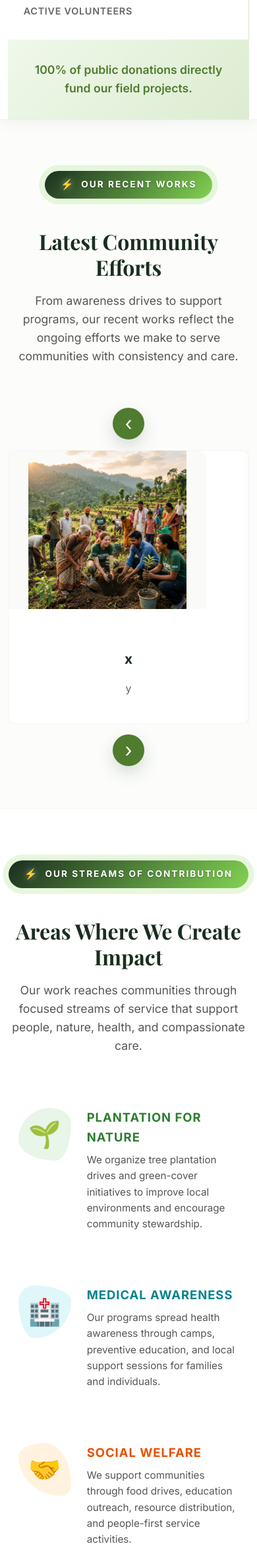
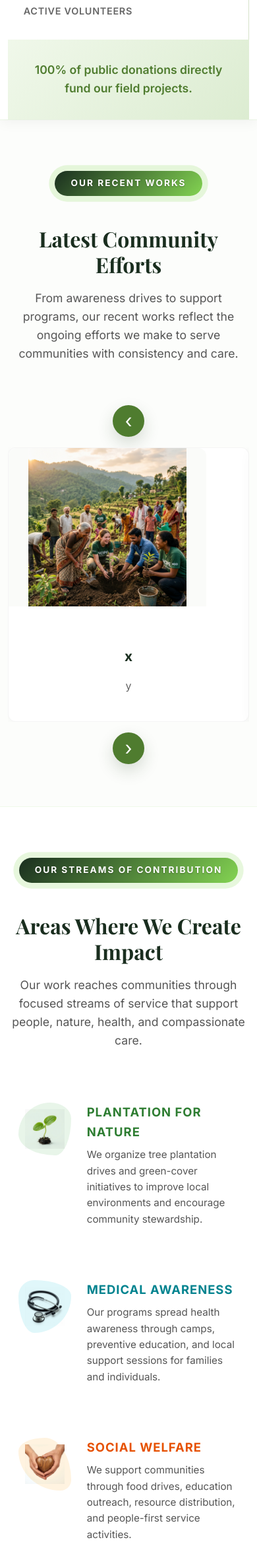
Before and after one commit to BShivaji/GoodHeartFoundation, a Flask app: page / in a window 390 px wide; the page is wider, and only the part inside the window is pictured. Shown: the part 1242-3585 px from the top of that part at 66% size. Run offline with Flask 3, Linux system fonts and the light colour scheme; data comes from the database, SQL or seed files in the repository; some libraries are stand-ins or nearby versions.

Commit message:
feat: implement homepage UI with responsive base template, footer, and impact section components.

```diff
--- a/static/css/style.css
+++ b/static/css/style.css
@@ -576,7 +576,6 @@ textarea {
 .section-premium__eyebrow {
     display: inline-flex;
     align-items: center;
-    gap: 0.6rem;
     color: #fff;
     background: linear-gradient(135deg, #1a2e1f 0%, #83d352 100%);
     padding: 0.5rem 1.5rem;
@@ -589,12 +588,6 @@ textarea {
     box-shadow: 0 4px 15px rgba(131, 211, 82, 0.4);
     animation: pulseHook 2s infinite;
     text-shadow: 0 1px 2px rgba(0,0,0,0.3);
-}
-
-.section-premium__eyebrow::before {
-    content: "⚡";
-    font-size: 1rem;
-    filter: drop-shadow(0 0 5px rgba(255,255,255,0.5));
 }
 
 .section-premium__title {
@@ -1336,8 +1329,15 @@ textarea {
     display: flex;
     align-items: center;
     justify-content: center;
-    font-size: 2.5rem;
     transition: all 0.4s ease;
+}
+
+.playful-icon {
+    width: 60px;
+    height: 60px;
+    object-fit: contain;
+    mix-blend-mode: multiply; /* Magically removes the white background on light blobs */
+    transition: transform 0.4s ease;
 }
 
 .playful-impact-card:hover .playful-impact-card__icon-wrap {
--- a/templates/base.html
+++ b/templates/base.html
@@ -5,8 +5,8 @@
     <meta name="viewport" content="width=device-width, initial-scale=1.0">
     <title>{% block title %}Good Heart Foundation{% endblock %}</title>
     <meta name="description" content="{% block meta_description %}Good Heart Foundation supports communities through volunteers, events, and fundraising programs.{% endblock %}">
-    <link rel="stylesheet" href="{{ url_for('static', filename='css/style.css') }}?v=12">
-    <link rel="stylesheet" href="{{ url_for('static', filename='css/transition.css') }}?v=12">
+    <link rel="stylesheet" href="{{ url_for('static', filename='css/style.css') }}?v=15">
+    <link rel="stylesheet" href="{{ url_for('static', filename='css/transition.css') }}?v=15">
     <style>
         .card.flash-message {
             margin-bottom: 0.75rem;
--- a/templates/user/footer.html
+++ b/templates/user/footer.html
@@ -2,7 +2,7 @@
     <div class="container footer-grid-compact">
         <div class="footer-brand" style="display: flex; flex-direction: column; align-items: flex-start; gap: 1.2rem; margin-bottom: 1.25rem;">
             <div class="footer-brand__header" style="display: flex; align-items: center; gap: 1rem;">
-                <img src="{{ url_for('static', filename='images/logo/logo.png') }}" alt="Good Heart Foundation Logo" class="footer-logo">
+                <img src="{{ url_for('static', filename='images/logo/logo.png') }}" alt="Good Heart Foundation Logo" class="footer-logo" style="width: 60px; height: 60px; object-fit: contain; clip-path: circle(48%);">
                 <h3 class="footer-org-name" style="margin: 0; line-height: 1.2;">Good Heart Foundation</h3>
             </div>
             <p class="footer-mission" style="margin: 0;">Dedicated to creating meaningful change through community-driven environmental and social initiatives.</p>
--- a/templates/user/index.html
+++ b/templates/user/index.html
@@ -81,7 +81,7 @@
             <!-- Item 1 -->
             <div class="playful-impact-card" style="--theme-color: #2e7d32; --blob-color: #e8f5e9; --blob-radius: 60% 40% 30% 70% / 60% 30% 70% 40%;">
                 <div class="playful-impact-card__icon-wrap">
-                    <span class="playful-impact-card__emoji">🌱</span>
+                    <img src="{{ url_for('static', filename='images/icons/nature.png') }}" alt="Plantation" class="playful-icon">
                 </div>
                 <div class="playful-impact-card__content">
                     <h3>PLANTATION FOR NATURE</h3>
@@ -92,7 +92,7 @@
             <!-- Item 2 -->
             <div class="playful-impact-card" style="--theme-color: #00838f; --blob-color: #e0f7fa; --blob-radius: 30% 70% 70% 30% / 30% 30% 70% 70%;">
                 <div class="playful-impact-card__icon-wrap">
-                    <span class="playful-impact-card__emoji">🏥</span>
+                    <img src="{{ url_for('static', filename='images/icons/medical.png') }}" alt="Medical" class="playful-icon">
                 </div>
                 <div class="playful-impact-card__content">
                     <h3>MEDICAL AWARENESS</h3>
@@ -103,7 +103,7 @@
             <!-- Item 3 -->
             <div class="playful-impact-card" style="--theme-color: #e65100; --blob-color: #fff3e0; --blob-radius: 50% 50% 20% 80% / 25% 80% 20% 75%;">
                 <div class="playful-impact-card__icon-wrap">
-                    <span class="playful-impact-card__emoji">🤝</span>
+                    <img src="{{ url_for('static', filename='images/icons/social.png') }}" alt="Social" class="playful-icon">
                 </div>
                 <div class="playful-impact-card__content">
                     <h3>SOCIAL WELFARE</h3>
@@ -114,7 +114,7 @@
             <!-- Item 4 -->
             <div class="playful-impact-card" style="--theme-color: #6a1b9a; --blob-color: #f3e5f5; --blob-radius: 40% 60% 60% 40% / 60% 30% 70% 40%;">
                 <div class="playful-impact-card__icon-wrap">
-                    <span class="playful-impact-card__emoji">🐾</span>
+                    <img src="{{ url_for('static', filename='images/icons/animal.png') }}" alt="Animal" class="playful-icon">
                 </div>
                 <div class="playful-impact-card__content">
                     <h3>ANIMAL WELFARE</h3>
@@ -198,8 +198,8 @@
                     <p>To build a future where every community has access to care, dignity, and opportunity, supported by volunteers, awareness, and sustainable grassroots action.</p>
                 </div>
             </div>
-            <div class="editorial-split__image-wrap">
-                <img src="{{ url_for('static', filename='images/logo/logo.png') }}" alt="Logo" class="editorial-split__image" style="object-fit: contain; padding: 2rem;">
+            <div class="editorial-split__image-wrap" style="box-shadow: none; background: transparent; overflow: visible; display: flex; align-items: center; justify-content: center;">
+                <img src="{{ url_for('static', filename='images/logo/logo.png') }}" alt="Logo" class="editorial-split__image" style="position: relative; width: 100%; max-width: 400px; height: auto; object-fit: contain; mix-blend-mode: multiply; clip-path: circle(48%);">
             </div>
         </div>
     </div>
```
Also changed, not shown: static/images/icons/animal.png (added), static/images/icons/medical.png (added), static/images/icons/nature.png (added), static/images/icons/social.png (added).
